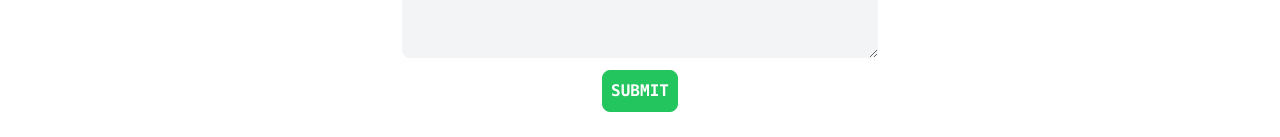
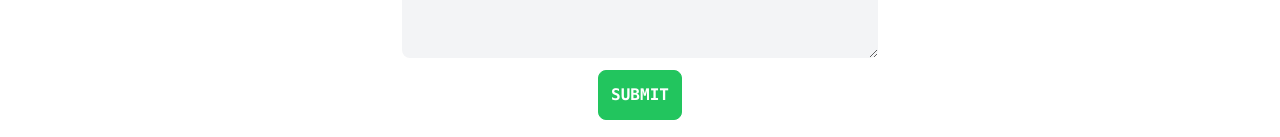
Before and after one commit to Solomon-Gachure/kukubaze, a React (Create React App) app: page / in a window 1280 px wide. Shown: the part 2846-2983 px from the top of the page. Built offline with nearby package versions, Linux system fonts and the light colour scheme.

Commit message:
slight change

```diff
--- a/src/component/contact.jsx
+++ b/src/component/contact.jsx
@@ -12,7 +12,7 @@ const Contact = () => {
                   <input required className='bg-gray-100 p-3 outline-none   rounded-lg outline-gray-100' name='email' type="text" placeholder='Enter Your Email' />
                   <textarea required className='bg-gray-100 p-2 rounded-lg outline-gray-100' name="message" id="" cols="30" rows="5" placeholder='Enter Your Message'></textarea>
                   <div className='max-w-[500px] flex justify-center'>
-                      <button className='text-white bg-green-500 hover:scale-105 duration-300 p-2 rounded-lg border-green-500 font-bold'>SUBMIT</button>
+                      <button className='text-white bg-green-500 hover:scale-105 duration-300 p-3 rounded-lg border-green-500 font-bold'>SUBMIT</button>
                   </div>
 
               </form>
```
